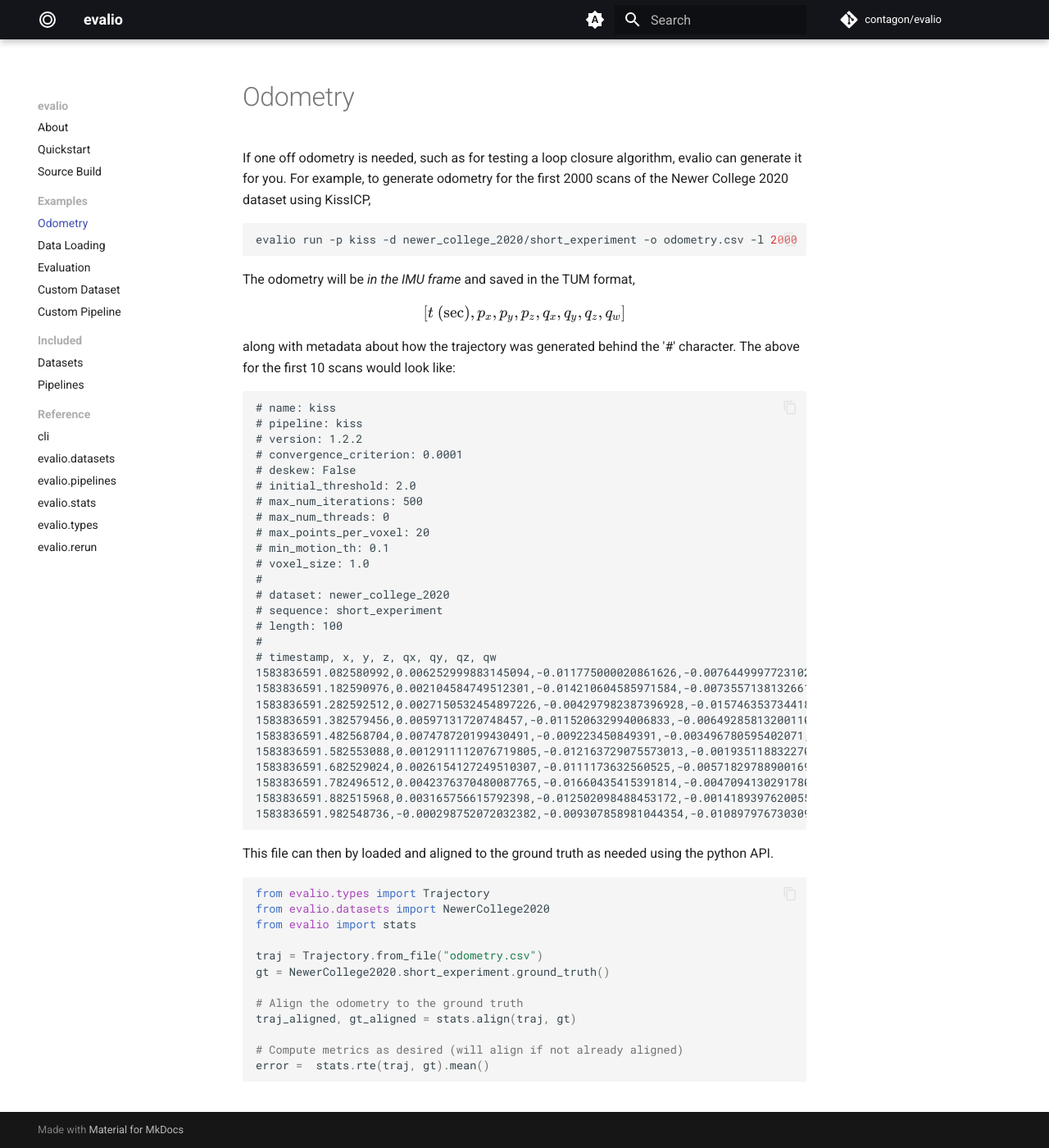
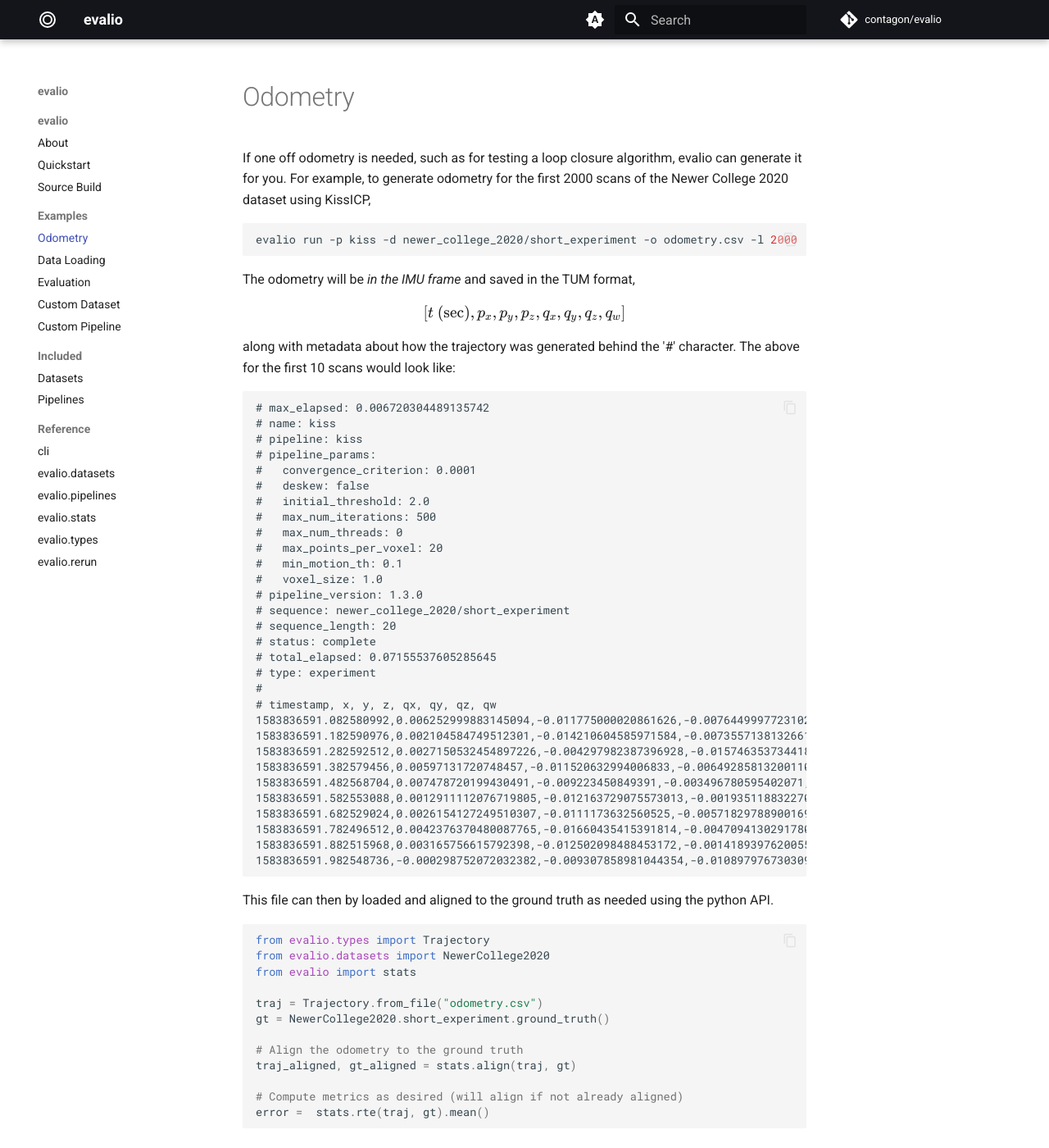
Before and after one commit to contagon/evalio, an MkDocs documentation site: the page built from docs/examples/odometry.md, in a window 1280 px wide and 1400 px high. Shown: the whole window at 82% size. Built offline with MkDocs 1.6.1 and Material for MkDocs 9.7.7, drawn with Linux system fonts in a browser that asks for light colours; comment, search, counter and statistics services are not loaded; the version menu is left out.

````diff
--- a/docs/css/tweaks.css
+++ b/docs/css/tweaks.css
@@ -8,7 +8,7 @@
     margin-inline: auto;
 }
 
-.evalio-logo + p {
+.evalio-logo+p {
     text-align: center;
 }
 
@@ -23,17 +23,3 @@
 [data-md-color-scheme="slate"] .evalio-logo__dark {
     display: block;
 }
-
-@media screen and (min-width: 76.25em) {
-
-    /* remove top level header */
-    /* https://github.com/squidfunk/mkdocs-material/discussions/8192#discussioncomment-13013188 */
-    label[for="__drawer"] {
-        display: none;
-    }
-
-    /* recolor top level headers */
-    .md-nav__item--section>.md-nav__link[for] {
-        color: var(--md-default-fg-color--lighter) !important;
-    }
-}
--- a/docs/examples/odometry.md
+++ b/docs/examples/odometry.md
@@ -5,25 +5,28 @@ evalio run -p kiss -d newer_college_2020/short_experiment -o odometry.csv -l 200
 
 The odometry will be *in the IMU frame* and saved in the TUM format,
 $$
-[t\ \text{(sec)}, p_x, p_y, p_z, q_x, q_y, q_z, q_w\]
+[t\ \text{(sec)}, p_x, p_y, p_z, q_x, q_y, q_z, q_w]
 $$
 along with metadata about how the trajectory was generated behind the '#' character. The above for the first 10 scans would look like:
 ```csv
+# max_elapsed: 0.006720304489135742
 # name: kiss
 # pipeline: kiss
-# version: 1.2.2
-# convergence_criterion: 0.0001
-# deskew: False
-# initial_threshold: 2.0
-# max_num_iterations: 500
-# max_num_threads: 0
-# max_points_per_voxel: 20
-# min_motion_th: 0.1
-# voxel_size: 1.0
-#
-# dataset: newer_college_2020
-# sequence: short_experiment
-# length: 100
+# pipeline_params:
+#   convergence_criterion: 0.0001
+#   deskew: false
+#   initial_threshold: 2.0
+#   max_num_iterations: 500
+#   max_num_threads: 0
+#   max_points_per_voxel: 20
+#   min_motion_th: 0.1
+#   voxel_size: 1.0
+# pipeline_version: 1.3.0
+# sequence: newer_college_2020/short_experiment
+# sequence_length: 20
+# status: complete
+# total_elapsed: 0.07155537605285645
+# type: experiment
 #
 # timestamp, x, y, z, qx, qy, qz, qw
 1583836591.082580992,0.006252999883145094,-0.011775000020861626,-0.007644999772310257,0.0,0.0,-1.0,0.0
````
Also changed, not shown: CONTINUITY.md (+17 -39 lines), docs/examples/dataset.md (+2 -2 lines), docs/examples/evaluation.md (+3 -2 lines), docs/examples/pipeline.md (+4 -4 lines), zensical.toml (+82 -64 lines), docs/about.md (renamed from docs/main.md).
